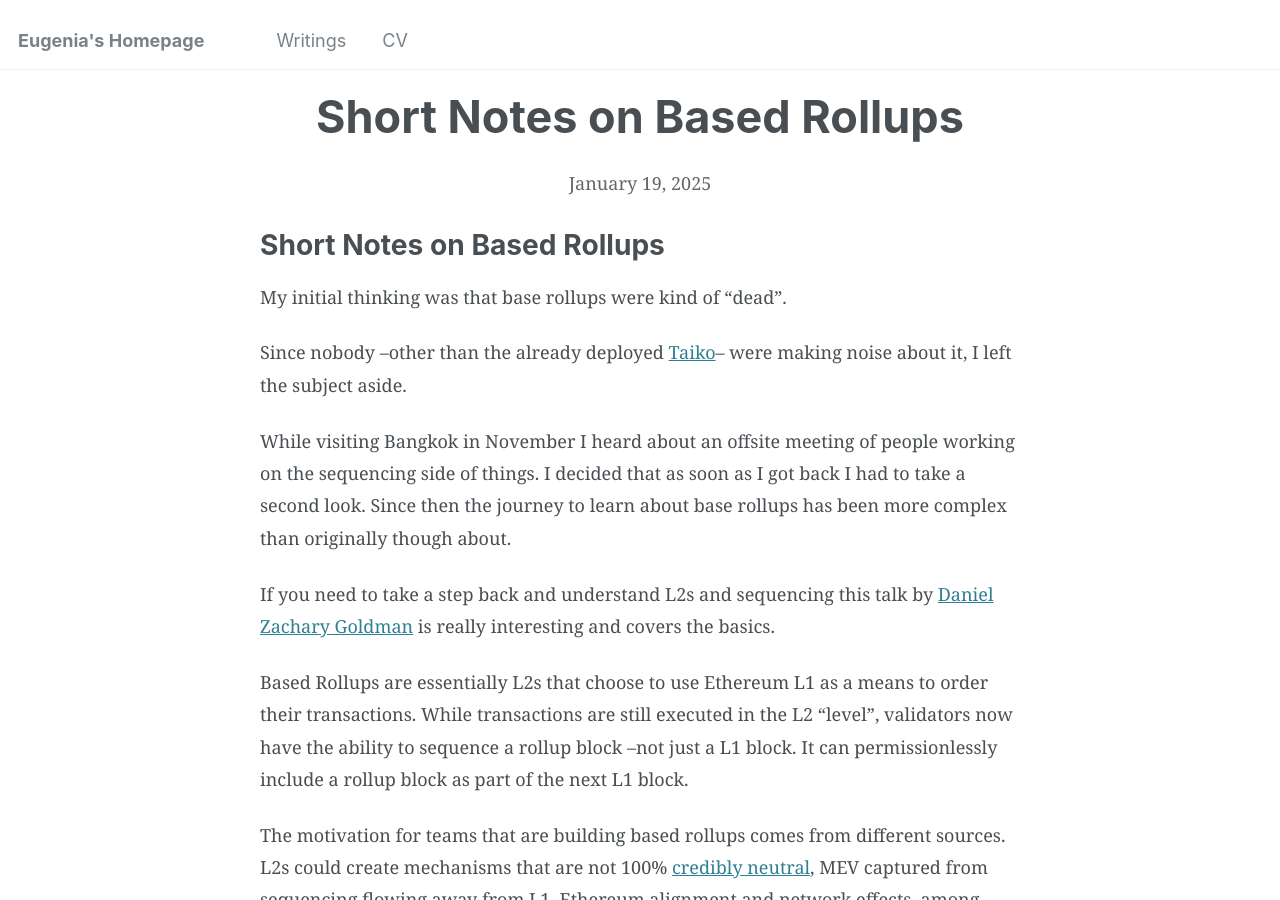
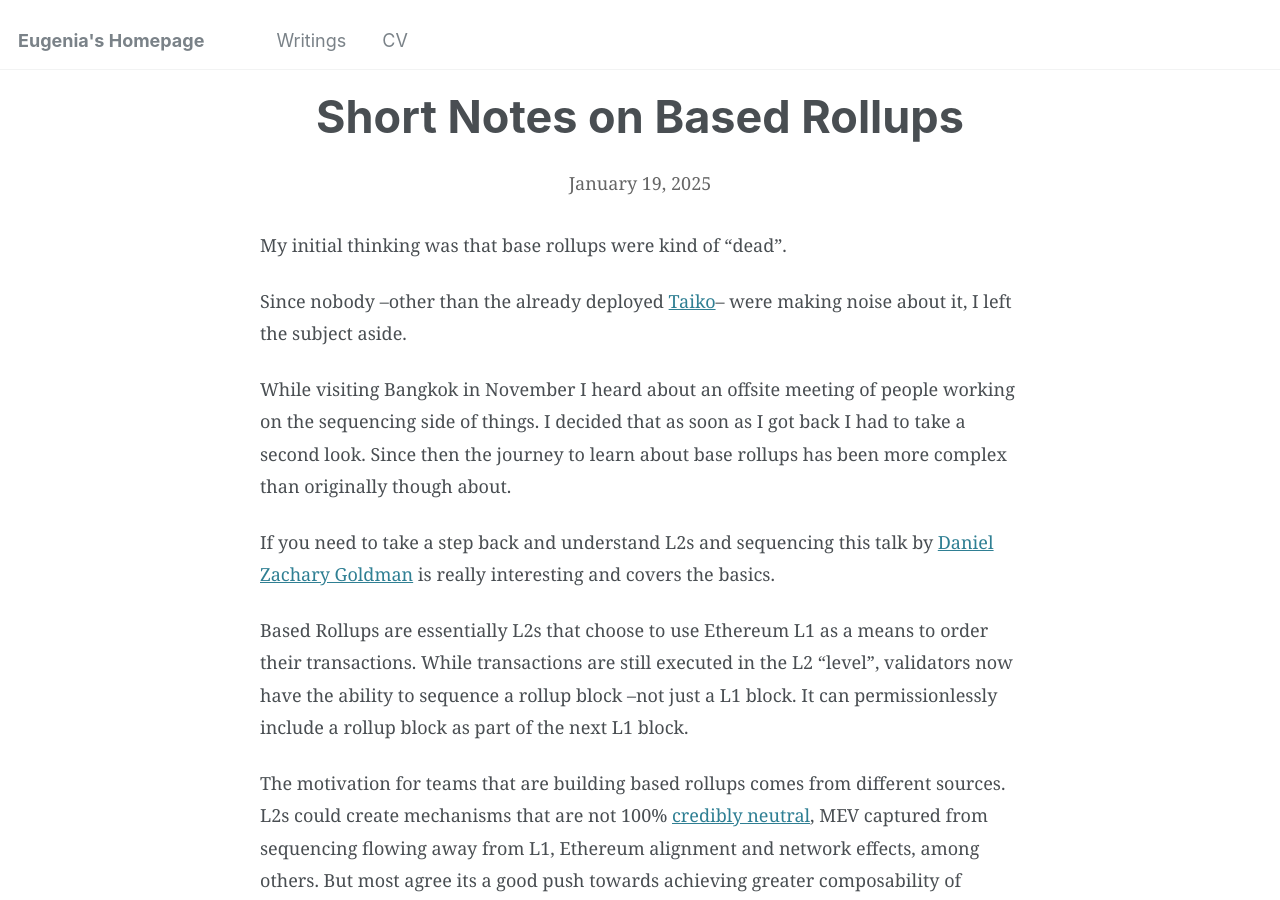
Before and after one commit to eugeniatel/eugeniatel.github.io, a Jekyll site: the page built from _posts/2025-01-19-notes_on_br.md, in a window 1280 px wide and 900 px high. Built offline with Jekyll 4.4.1, drawn with Linux system fonts in a browser that asks for light colours; our own code applies the rules of GitHub Pages for plain Markdown files.

Commit message:
Update 2025-01-19-notes_on_br.md

```diff
--- a/_posts/2025-01-19-notes_on_br.md
+++ b/_posts/2025-01-19-notes_on_br.md
@@ -6,7 +6,6 @@ tags:
   - Based
 ---
 
-# Short Notes on Based Rollups
 
 My initial thinking was that base rollups were kind of “dead”.
 
```
